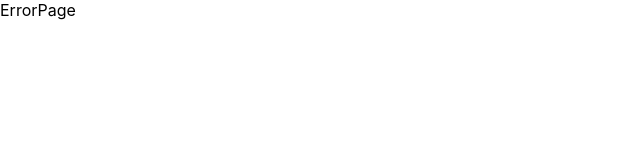
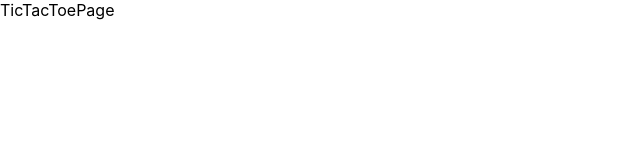
Before and after one commit to OthmaneB-Pro/QuickPlay, a React (Create React App) app: page /tictactoe in a window 1280 px wide. Shown: the top 160 px of the page, without its empty margins (0-640 px from the left). Built offline with nearby package versions, Linux system fonts and the light colour scheme.

Commit message:
✨ TicTacToe : Add route to TicTacToe

```diff
--- a/src/App.tsx
+++ b/src/App.tsx
@@ -1,6 +1,7 @@
 import { BrowserRouter, Route, Routes } from "react-router-dom";
 import HomePage from "./components/pages/home/HomePage";
 import ErrorPage from "./components/pages/error/ErrorPage";
+import TicTacToePage from "./components/pages/ticTacToe/TicTacToePage";
 
 export default function App() {
   return (
@@ -8,6 +9,7 @@ export default function App() {
       <Routes>
         <Route path="*" element={<ErrorPage />} />
         <Route path="/" element={<HomePage />} />
+        <Route path="/tictactoe" element={<TicTacToePage/>} />
       </Routes>
     </BrowserRouter>
   );
--- a/src/components/pages/home/imageContainer/imageValue.tsx
+++ b/src/components/pages/home/imageContainer/imageValue.tsx
@@ -1,6 +1,6 @@
 export const ImageValue = [
   {
-    href: "/",
+    href: "/tictactoe",
     src: "/img/tictactoe.PNG",
     alt: "TicTacToe",
   },
--- /dev/null
+++ b/src/components/pages/ticTacToe/TicTacToePage.tsx
@@ -0,0 +1,5 @@
+export default function TicTacToePage() {
+  return (
+    <div>TicTacToePage</div>
+  )
+}
```
